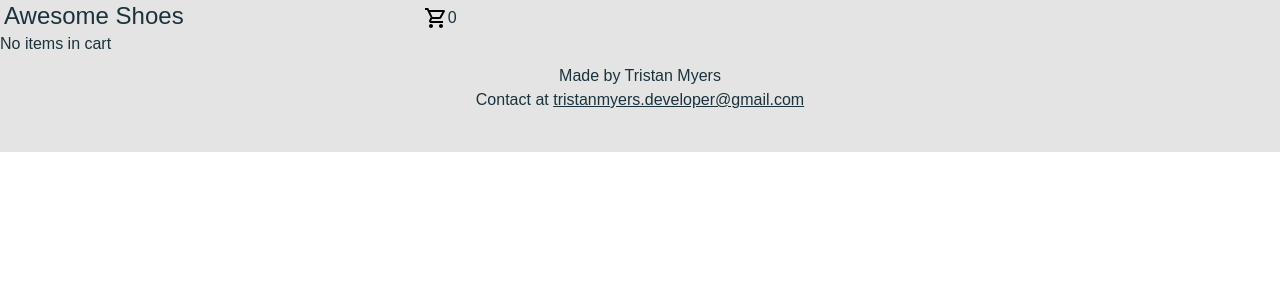
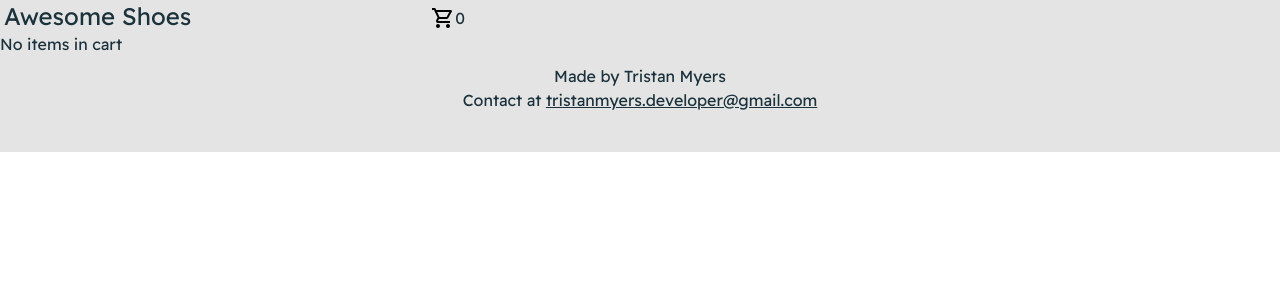
Before and after one commit to tristanmyers/ecommerce_site, a React (Create React App) app: page /shoppingcart in a window 1280 px wide. Shown: the top 300 px of the page. Built offline with nearby package versions, Linux system fonts and the light colour scheme.

Commit message:
added font

```diff
--- a/src/index.css
+++ b/src/index.css
@@ -1,3 +1,5 @@
+@import url('https://fonts.googleapis.com/css2?family=Readex+Pro&display=swap');
+
 @tailwind base;
 @tailwind components;
 @tailwind utilities;
```
